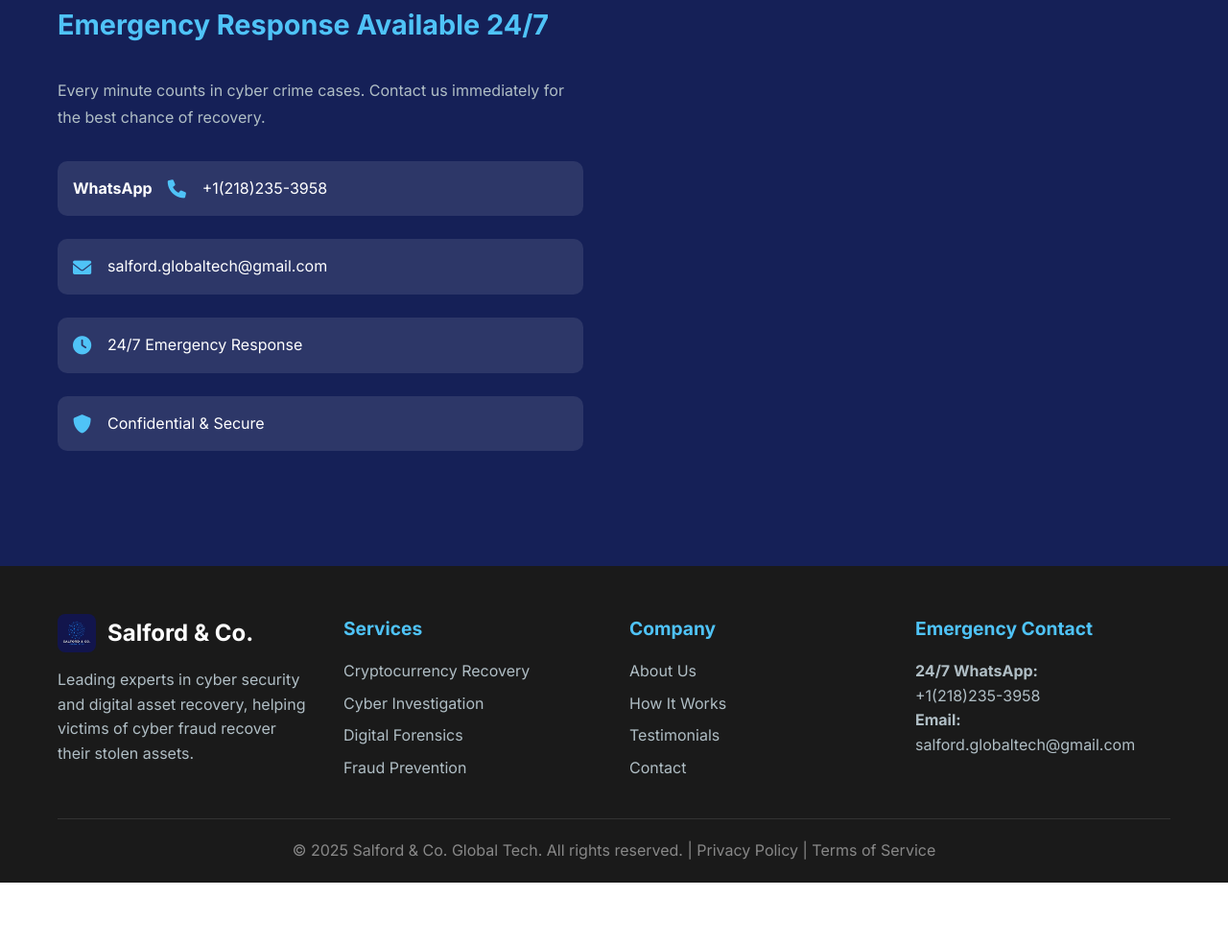
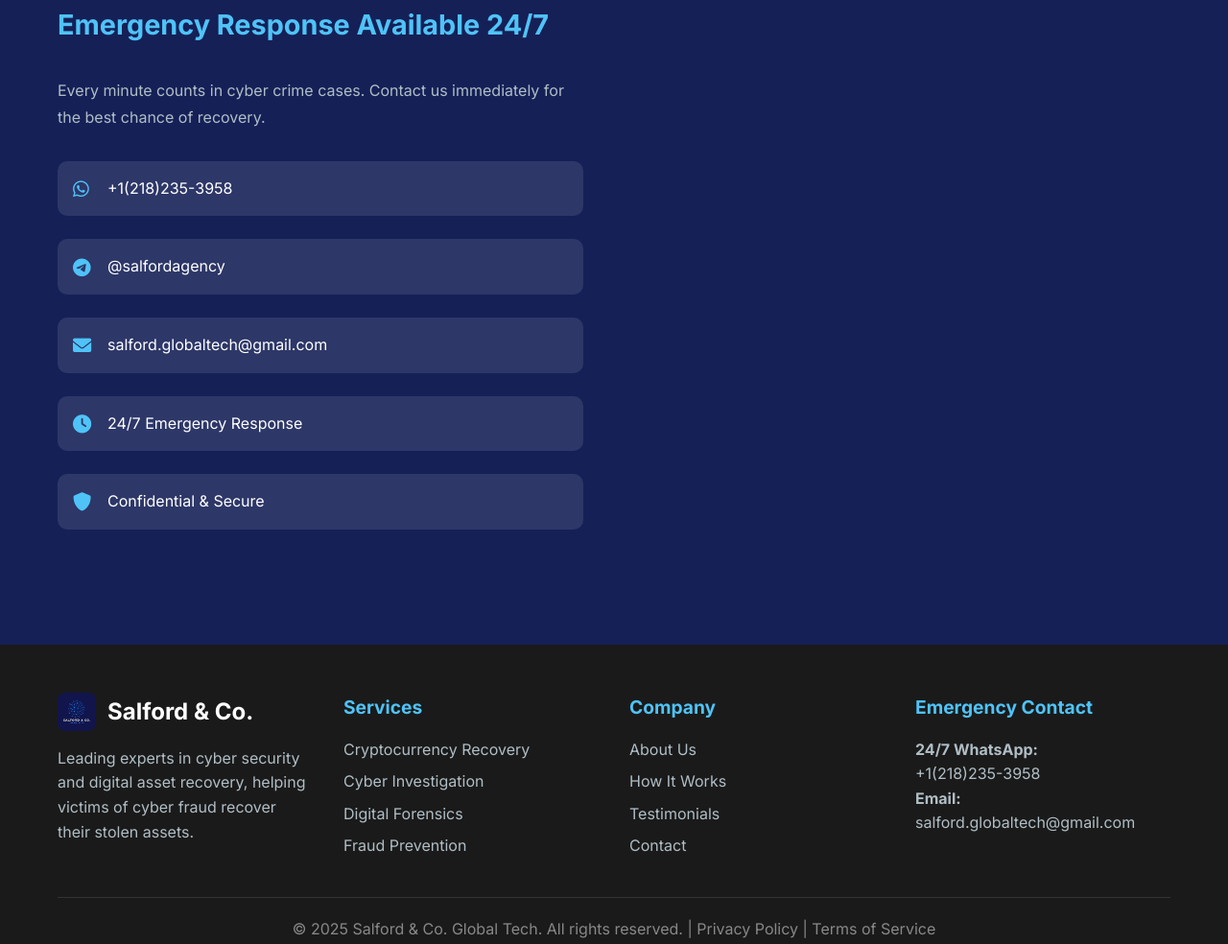
Before and after one commit to Skull-portall/Salford-co-Global, a plain HTML site: page index.html in a window 1280 px wide. Shown: the part 7822-8806 px from the top of the page at 96% size. Before the commit the page ends 8742 px from the top, so only its background shows below. Drawn offline with Linux system fonts and the light colour scheme.

Commit message:
initial commit

```diff
--- a/index.html
+++ b/index.html
@@ -5,6 +5,8 @@
     <meta name="viewport" content="width=device-width, initial-scale=1.0">
     <title>Salford & Co. - Cyber Security & Funds Recovery Experts</title>
     <link rel="stylesheet" href="/Css/style.css">
+     <link rel="icon" type="image/png" href="img/WhatsApp Image 2025-06-18 at 05.07.12_e5801455.jpg">
+      <link rel="shortcut icon" href="img/WhatsApp Image 2025-06-18 at 05.07.12_e5801455.jpg" type="image/x-icon">
     <link href="https://fonts.googleapis.com/css2?family=Inter:wght@300;400;500;600;700&display=swap" rel="stylesheet">
     <link rel="stylesheet" href="https://cdnjs.cloudflare.com/ajax/libs/font-awesome/6.0.0/css/all.min.css">
 </head>
@@ -428,9 +430,12 @@
                      <h3>Emergency Response Available 24/7</h3>
                     <p>Every minute counts in cyber crime cases. Contact us immediately for the best chance of recovery.</p>
                     <div class="contact-item">
-                        <h4>WhatsApp</h4>
-                        <i class="fas fa-phone"></i>
-                        <a href="http://wa.me/12182353958"><span>+1(218)235-3958</span></a>
+                        <i class="fab fa-whatsapp"></i>
+                        <a href="https://wa.me/12182353958" target="_blank"><span>+1(218)235-3958</span></a>
+                    </div>
+                    <div class="contact-item">
+                        <i class="fab fa-telegram-plane"></i>
+                        <a href="https://t.me/Salfordagency" target="_blank"><span>@salfordagency</span></a>
                     </div>
                     <div class="contact-item">
                         <i class="fas fa-envelope"></i>
```
